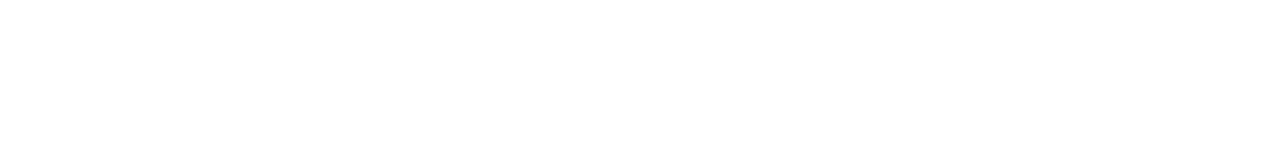
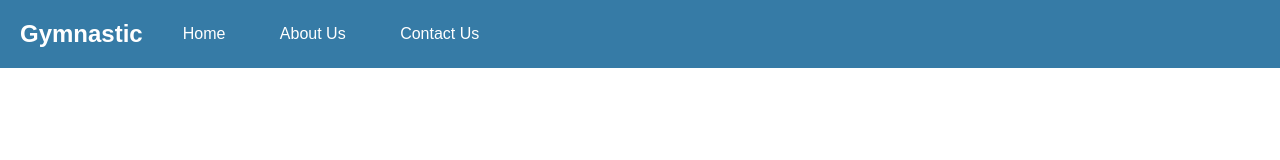
Before and after one commit to Tijanif/boolean-uk-html-gymtastic, a website: page index.html in a window 1280 px wide. Drawn offline with Linux system fonts and the light colour scheme.

Commit message:
done with the nav section and style

```diff
--- a/index.html
+++ b/index.html
@@ -4,7 +4,17 @@
     <meta charset="UTF-8" />
     <meta name="viewport" content="width=device-width, initial-scale=1.0" />
     <meta http-equiv="X-UA-Compatible" content="ie=edge" />
-    <title>Static Template</title>
+    <title>Gymnastic</title>
+    <link rel="stylesheet" href="./style.css" />
   </head>
-  <body></body>
+  <body>
+    <nav class="nav-bar">
+      <h1>Gymnastic</h1>
+      <ul>
+        <li><a href="#">Home</a></li>
+        <li><a href="#">About Us</a></li>
+        <li><a href="#">Contact Us</a></li>
+      </ul>
+    </nav>
+  </body>
 </html>
--- a/style.css
+++ b/style.css
@@ -2,4 +2,26 @@
   margin: 0;
   padding: 0;
   box-sizing: border-box;
+  font-family: sans-serif;
 }
+
+/* navbar */
+.nav-bar {
+  display: flex;
+  padding: 20px;
+  background-color: #367ba6;
+  color: #fff;
+}
+.nav-bar ul li {
+  display: inline-block;
+  margin: 0 10px;
+}
+.nav-bar ul li a {
+  text-decoration: none;
+  color: #fff;
+  display: inline-block;
+  margin-top: 5px;
+  margin-left: 30px;
+}
+
+/* main section */
```
